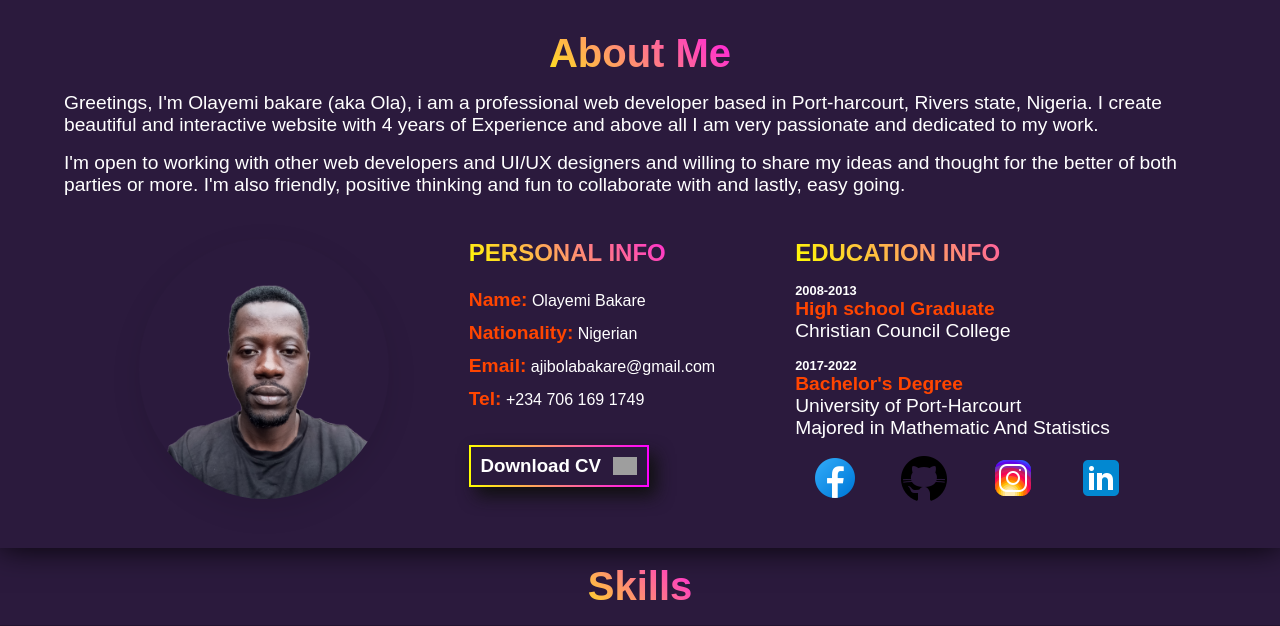
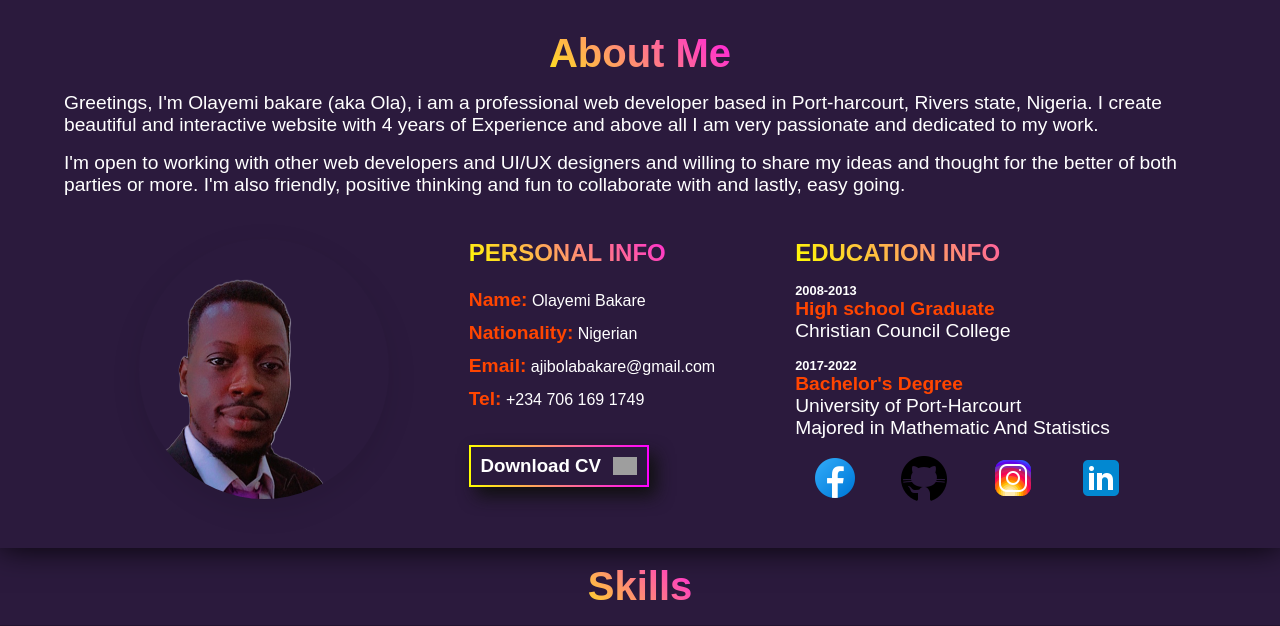
Before and after one commit to freakishcode/bakarePortfolio, a PHP site: page / in a window 1280 px wide. Shown: the part 801-1427 px from the top of the page. Run offline with PHP 8.4, Linux system fonts and the light colour scheme; grey boxes are pictures that could not be loaded.

Commit message:
changed profile pic

```diff
--- a/My_Portfolio.css
+++ b/My_Portfolio.css
@@ -459,12 +459,12 @@ header.header-bg-light {
   }
 
   .Ola-card .front-face {
-    background: url("./assets/Profile_picture/Front-camera-of-me.png");
+    background: url("./assets/Profile_picture/Snapchat-1680186887.png");
   }
 
   .Ola-card .back-face {
     transform: rotateY(180deg);
-    background: url("./assets/Profile_picture/Front-camera-of-me.png");
+    background: url("./assets/Profile_picture/Snapchat-1680186887.png");
     /* filter: blur(4px); */
   }
 
```
Also changed, not shown: assets/Profile_picture/Front-camera-of-me.png (deleted), assets/Profile_picture/Snapchat-1680186887.png (added).
